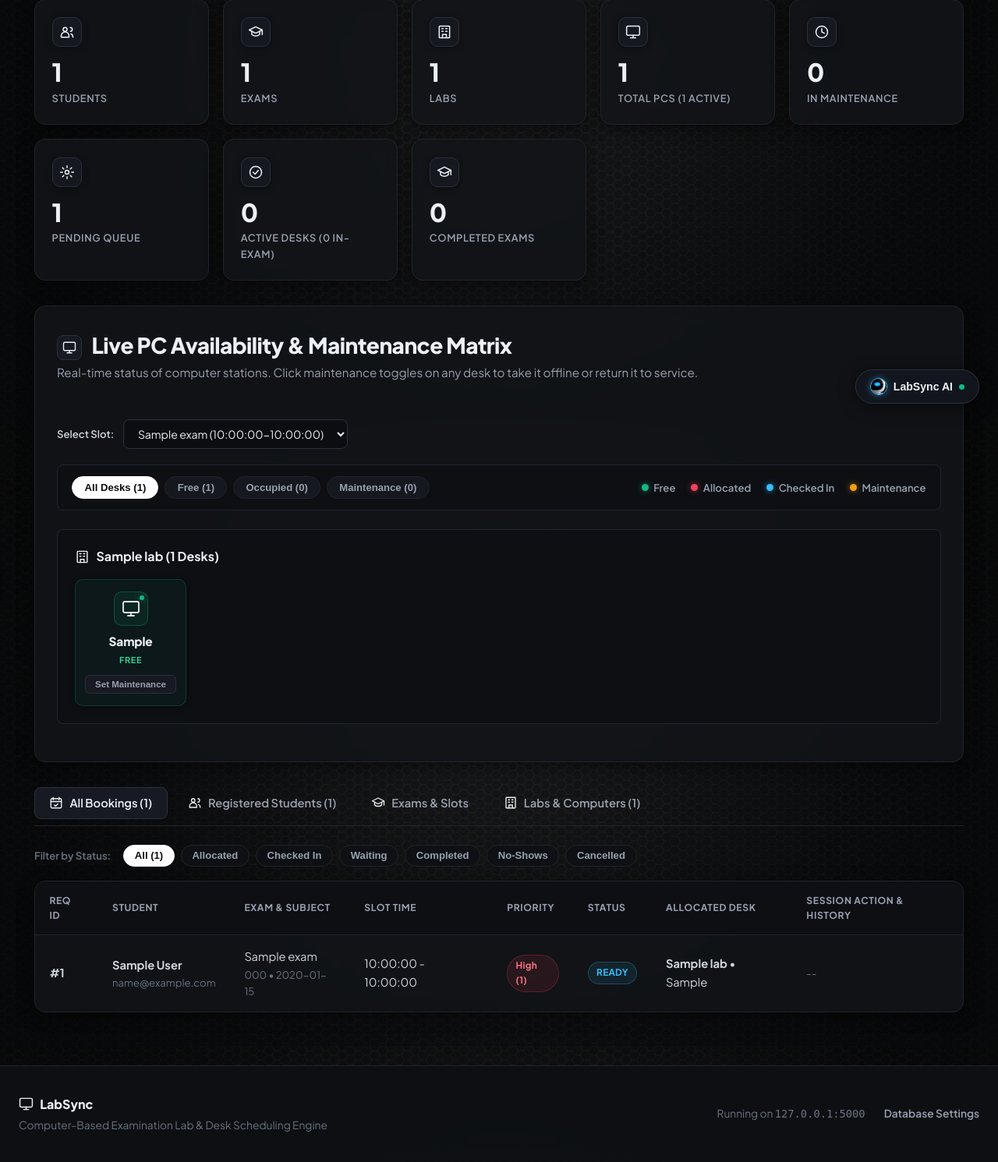
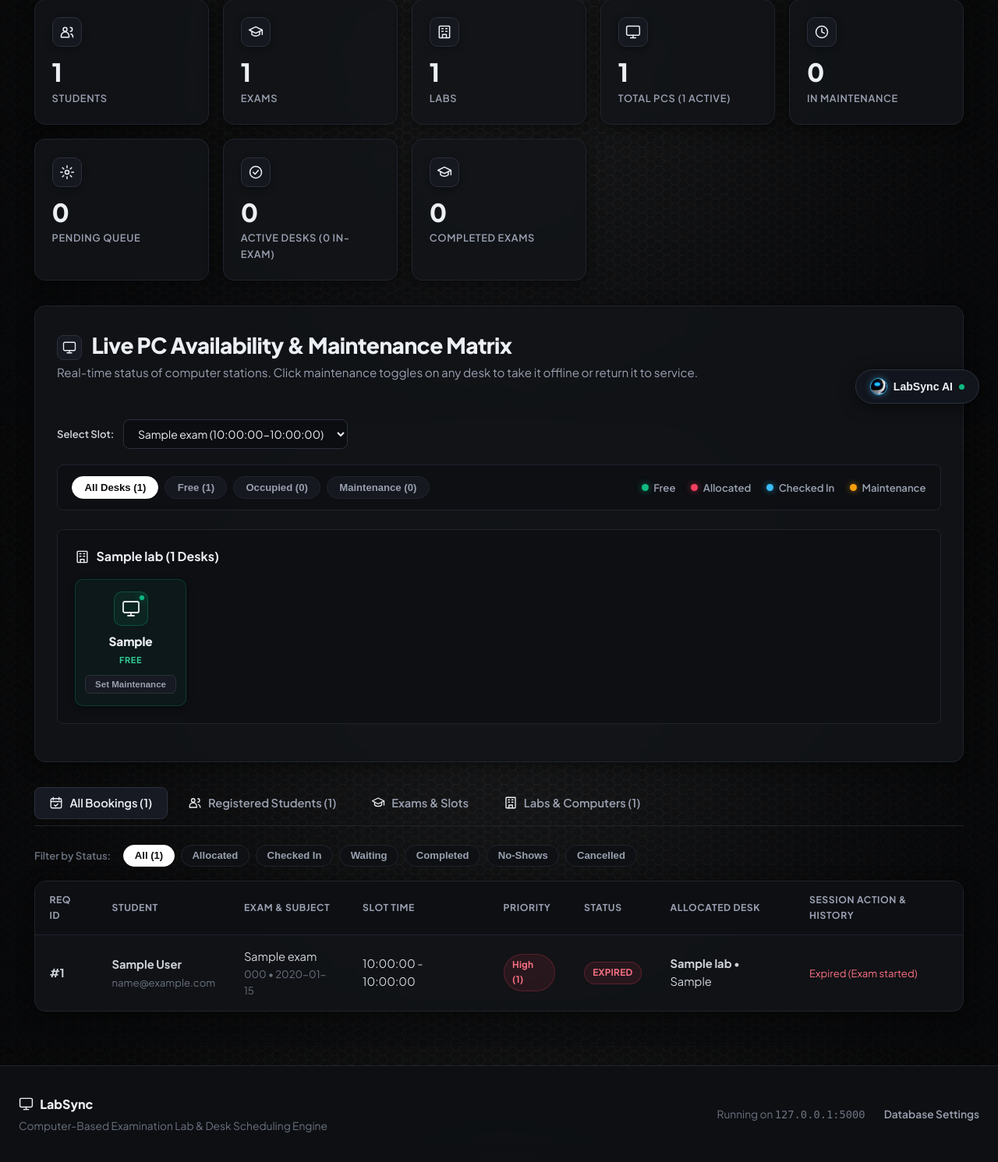
Before and after one commit to ishankukreti1/LabSync, a Flask app: page /admin/dashboard in a window 1280 px wide. Shown: the part 258-1749 px from the top of the page at 78% size. Run offline with Flask 3, Linux system fonts and the light colour scheme; the visitor is signed in with stand-in values (Sample User, id 1); tables that the repository leaves empty hold one stand-in row (values such as "Sample post"); data that the repository does not hold is empty.

Commit message:
fix: prevent past exam booking, enforce date validation, and auto-expire ended slots to free labs

```diff
--- a/app.py
+++ b/app.py
@@ -15,6 +15,7 @@ import urllib.request
 import urllib.error
 import re
 import time
+from datetime import datetime, date as dt_date
 from pathlib import Path
 
 # Flask calls the C++ bridge; all scheduling logic stays in C++.
@@ -51,15 +52,20 @@ def process_automatic_expiries():
     1. Releases computers when an exam ends (exam_date + end_time <= CURRENT_TIMESTAMP):
        Transactionally transitions allocations & requests to 'COMPLETED',
        records release_reason = 'EXAM_COMPLETED' and released_at = NOW().
-    2. Enforces check-in deadline for reservations (exam_date + start_time + deadline < CURRENT_TIMESTAMP):
-       Confirmed no-shows transition to 'NO_SHOW',
-       records release_reason = 'NO_SHOW_EXPIRY' and released_at = NOW().
-    3. Triggers C++ scheduler if desks were freed by no-shows, so waiting queue gets placed.
-    Returns: {'completed_count': int, 'noshow_count': int}
+       This immediately frees the lab computers for future sessions.
+    2. Releases reservations for confirmed no-shows past check-in deadline
+       (exam_date + start_time + deadline < CURRENT_TIMESTAMP):
+       Confirmed no-shows transition to 'NO_SHOW', records release_reason = 'NO_SHOW_EXPIRY',
+       and released_at = NOW().
+    3. Expires unallocated requests ('READY' or 'WAITING') whose exam slot has already started or ended:
+       Transactionally transitions requests to 'EXPIRED' so stale requests never linger in queue.
+    4. Automatically invokes C++ scheduler if desks were freed, allocating any waiting requests.
+    Returns: {'completed_count': int, 'noshow_count': int, 'expired_count': int}
     """
     conn = get_db_connection()
     completed_count = 0
     noshow_count = 0
+    expired_count = 0
     try:
         with conn.cursor() as cur:
             # Step 1: Release computers when exam ends
@@ -123,20 +129,41 @@ def process_automatic_expiries():
                       AND status = 'ALLOCATED'
                 """, req_ids)
 
+            # Step 3: Expire unallocated requests (READY or WAITING) whose exam slot has already started or ended
+            cur.execute("""
+                SELECT r.request_id
+                FROM requests r
+                JOIN slots s ON s.slot_id = r.slot_id
+                JOIN exams e ON e.exam_id = s.exam_id
+                WHERE r.status IN ('READY', 'WAITING')
+                  AND TIMESTAMP(e.exam_date, s.start_time) <= CURRENT_TIMESTAMP
+                FOR UPDATE
+            """)
+            stale_reqs = cur.fetchall()
+            if stale_reqs:
+                stale_ids = [r['request_id'] for r in stale_reqs]
+                expired_count = len(stale_ids)
+                format_stale = ','.join(['%s'] * expired_count)
+                cur.execute(f"""
+                    UPDATE requests
+                    SET status = 'EXPIRED'
+                    WHERE request_id IN ({format_stale})
+                """, stale_ids)
+
         conn.commit()
 
-        # If any no-shows freed desks, automatically invoke scheduler to allocate waiting requests
-        if noshow_count > 0:
+        # If any desks were freed, automatically invoke scheduler to allocate waiting requests
+        if noshow_count > 0 or completed_count > 0:
             try:
                 run_cpp_scheduler()
             except Exception:
                 pass
 
-        return {'completed_count': completed_count, 'noshow_count': noshow_count}
+        return {'completed_count': completed_count, 'noshow_count': noshow_count, 'expired_count': expired_count}
     except Exception as e:
         conn.rollback()
         app.logger.warning("Automatic expiry processing error: %s", e)
-        return {'completed_count': 0, 'noshow_count': 0, 'error': str(e)}
+        return {'completed_count': 0, 'noshow_count': 0, 'expired_count': 0, 'error': str(e)}
     finally:
         conn.close()
 
@@ -310,6 +337,7 @@ def _chatbot_context(user_id, role='student'):
                     cur.execute("""SELECT e.exam_name, e.subject_code, e.exam_date, s.start_time, s.end_time, s.capacity,
                                        (SELECT COUNT(*) FROM allocations a WHERE a.slot_id=s.slot_id AND a.status IN ('ALLOCATED', 'CHECKED_IN')) allocated
                                 FROM exams e JOIN slots s ON s.exam_id=e.exam_id
+                                WHERE TIMESTAMP(e.exam_date, s.start_time) > CURRENT_TIMESTAMP
                                 ORDER BY e.exam_date ASC, s.start_time ASC LIMIT 100""")
                     exams = cur.fetchall()
                     cur.execute("""SELECT e.exam_name, e.subject_code, e.exam_date, s.start_time, s.end_time, r.status,
@@ -769,13 +797,14 @@ def student_dashboard():
             cur.execute("SELECT student_id, name, email FROM students WHERE student_id = %s", (sid,))
             student = cur.fetchone()
 
-            # 2. Fetch available exams with their slots
+            # 2. Fetch available exams with their slots (only upcoming slots that have not yet started)
             cur.execute("""
                 SELECT e.exam_id, e.exam_name, e.subject_code, e.exam_date, e.priority AS exam_priority,
                        s.slot_id, s.start_time, s.end_time, s.capacity,
                        (SELECT COUNT(*) FROM allocations a WHERE a.slot_id = s.slot_id AND a.status IN ('ALLOCATED', 'CHECKED_IN')) AS allocated_count
                 FROM exams e
                 JOIN slots s ON s.exam_id = e.exam_id
+                WHERE TIMESTAMP(e.exam_date, s.start_time) > CURRENT_TIMESTAMP
                 ORDER BY e.exam_date ASC, s.start_time ASC
             """)
             slots_data = cur.fetchall()
@@ -900,14 +929,21 @@ def book_slot():
         flash("Please select an exam slot to book.", "error")
         return redirect(url_for('student_dashboard'))
 
+    try:
+        process_automatic_expiries()
+    except Exception:
+        pass
+
     conn = get_db_connection()
 
     try:
         with conn.cursor() as cur:
-
-            # Step 1: Get exam details for selected slot
-            cur.execute("""
-                SELECT s.exam_id, e.priority
+            # Step 1: Get exam details and verify slot has not started or ended
+            cur.execute("""
+                SELECT s.slot_id, s.exam_id, s.start_time, s.end_time, s.capacity,
+                       e.exam_name, e.subject_code, e.exam_date, e.priority,
+                       TIMESTAMPDIFF(SECOND, CURRENT_TIMESTAMP, TIMESTAMP(e.exam_date, s.start_time)) AS secs_until_start,
+                       TIMESTAMPDIFF(SECOND, CURRENT_TIMESTAMP, TIMESTAMP(e.exam_date, s.end_time)) AS secs_until_end
                 FROM slots s
                 JOIN exams e ON e.exam_id = s.exam_id
                 WHERE s.slot_id = %s
@@ -916,13 +952,21 @@ def book_slot():
             slot = cur.fetchone()
 
             if not slot:
-                flash("Selected slot does not exist.", "error")
+                flash("Selected exam slot does not exist.", "error")
+                return redirect(url_for('student_dashboard'))
+
+            # Reject if exam slot has already started or ended
+            if slot['secs_until_start'] is not None and slot['secs_until_start'] <= 0:
+                flash(
+                    f"Cannot book '{slot['exam_name']}': This exam slot has already started or ended ({slot['exam_date']} {slot['start_time']}).",
+                    "error"
+                )
                 return redirect(url_for('student_dashboard'))
 
             exam_id = slot['exam_id']
             priority = slot.get('priority', 2)
 
-            # Step 2: Prevent duplicate or completed exam bookings
+            # Step 2: Prevent duplicate or already completed exam bookings
             cur.execute("""
                 SELECT status
                 FROM requests
@@ -932,6 +976,7 @@ def book_slot():
                       'READY',
                       'WAITING',
                       'ALLOCATED',
+                      'CHECKED_IN',
                       'COMPLETED'
                   )
                 LIMIT 1
@@ -942,35 +987,61 @@ def book_slot():
             if existing:
                 if existing['status'] == 'COMPLETED':
                     flash(
-                        "You have already completed this exam. "
-                        "You cannot book it again.",
+                        "You have already completed this exam and cannot book it again.",
                         "error"
+                    )
+                elif existing['status'] in ('ALLOCATED', 'CHECKED_IN'):
+                    flash(
+                        "You already have an active desk allocation for this exam.",
+                        "warning"
                     )
                 else:
                     flash(
-                        "You have already booked this exam.",
+                        "You already have a booking request queued for this exam.",
                         "warning"
                     )
 
                 return redirect(url_for('student_dashboard'))
 
-            # Step 3: Create new booking request
+            # Step 3: Check remaining capacity for the slot
+            cur.execute("""
+                SELECT COUNT(*) AS total
+                FROM allocations
+                WHERE slot_id = %s AND status IN ('ALLOCATED', 'CHECKED_IN')
+            """, (slot_id,))
+            current_allocated = cur.fetchone()['total']
+
+            initial_status = 'WAITING' if current_allocated >= slot['capacity'] else 'READY'
+
+            # Step 4: Create new booking request
             cur.execute("""
                 INSERT INTO requests
                     (student_id, exam_id, slot_id, priority, status)
-                VALUES (%s, %s, %s, %s, 'READY')
-            """, (sid, exam_id, slot_id, priority))
+                VALUES (%s, %s, %s, %s, %s)
+            """, (sid, exam_id, slot_id, priority, initial_status))
 
             req_id = cur.lastrowid
 
         conn.commit()
 
-        flash(
-            f"Exam slot booked successfully "
-            f"(Request #{req_id})! "
-            "It is queued for desk allocation.",
-            "success"
-        )
+        # Step 5: Automatically trigger scheduler to allocate desk immediately if available
+        try:
+            run_cpp_scheduler()
+        except Exception:
+            pass
+
+        if initial_status == 'WAITING':
+            flash(
+                f"Booking for '{slot['exam_name']}' received (Request #{req_id})! "
+                "The slot is currently full, so you have been placed in the waiting queue.",
+                "warning"
+            )
+        else:
+            flash(
+                f"🎉 Exam slot for '{slot['exam_name']}' booked successfully (Request #{req_id})! "
+                "Desk allocation has been processed.",
+                "success"
+            )
 
     except Exception as e:
         conn.rollback()
@@ -1134,10 +1205,15 @@ def admin_dashboard():
             cur.execute("SELECT * FROM exams ORDER BY exam_date DESC")
             exams = cur.fetchall()
 
-            # Slots list
+            # Slots list with slot_status
             cur.execute("""
                 SELECT s.slot_id, s.exam_id, s.start_time, s.end_time, s.capacity,
                        e.exam_name, e.subject_code, e.exam_date,
+                       CASE
+                           WHEN CURRENT_TIMESTAMP > TIMESTAMP(e.exam_date, s.end_time) THEN 'ENDED'
+                           WHEN CURRENT_TIMESTAMP >= TIMESTAMP(e.exam_date, s.start_time) THEN 'IN_PROGRESS'
+                           ELSE 'UPCOMING'
+                       END AS slot_status,
                        (SELECT COUNT(*) FROM allocations a WHERE a.slot_id = s.slot_id AND a.status IN ('ALLOCATED', 'CHECKED_IN')) AS current_allocated
                 FROM slots s
                 JOIN exams e ON e.exam_id = s.exam_id
@@ -1218,6 +1294,9 @@ def admin_dashboard():
             """)
             registered_students = cur.fetchall()
 
+            cur.execute("SELECT COUNT(*) AS total FROM requests WHERE status = 'EXPIRED'")
+            expired_count = cur.fetchone()['total']
+
         stats = {
             "students": total_students,
             "exams": total_exams,
@@ -1229,7 +1308,8 @@ def admin_dashboard():
             "allocated": active_allocations,
             "checked_in": checked_in_count,
             "completed": completed_count,
-            "no_shows": noshow_count
+            "no_shows": noshow_count,
+            "expired": expired_count
         }
 
         return render_template(
@@ -1241,7 +1321,8 @@ def admin_dashboard():
             bookings=all_bookings,
             computers=all_computers,
             students=registered_students,
-            checkin_deadline_mins=getattr(Config, 'CHECKIN_DEADLINE_MINUTES', 15)
+            checkin_deadline_mins=getattr(Config, 'CHECKIN_DEADLINE_MINUTES', 15),
+            today=datetime.now().strftime('%Y-%m-%d')
         )
     finally:
         conn.close()
@@ -1254,12 +1335,30 @@ def add_exam():
     name = request.form.get('exam_name', '').strip()
     code = request.form.get('subject_code', '').strip()
     date = request.form.get('exam_date', '').strip()
-    priority = int(request.form.get('priority', 2))
+    priority_val = request.form.get('priority', '2')
 
     if not name or not code or not date:
         flash("Please provide exam name, subject code, and date.", "error")
         return redirect(url_for('admin_dashboard'))
 
+    try:
+        priority = int(priority_val)
+        if priority < 1 or priority > 3:
+            priority = 2
+    except (ValueError, TypeError):
+        priority = 2
+
+    # Enforce that exam date cannot be in the past
+    try:
+        exam_dt = datetime.strptime(date, '%Y-%m-%d').date()
+        today = dt_date.today()
+        if exam_dt < today:
+            flash(f"Exam date cannot be in the past ({date}). Please choose today or a future date.", "error")
+            return redirect(url_for('admin_dashboard'))
+    except (ValueError, TypeError):
+        flash("Invalid exam date format. Please use YYYY-MM-DD.", "error")
+        return redirect(url_for('admin_dashboard'))
+
     conn = get_db_connection()
     try:
         with conn.cursor() as cur:
@@ -1267,7 +1366,7 @@ def add_exam():
                 INSERT INTO exams (exam_name, subject_code, exam_date, priority)
                 VALUES (%s, %s, %s, %s)
             """, (name, code, date, priority))
-        flash(f"✅ Exam '{name}' added successfully!", "success")
+        flash(f"✅ Exam '{name}' ({code}) scheduled for {date} successfully!", "success")
     except Exception as e:
         flash(f"Failed to add exam: {str(e)}", "error")
     finally:
@@ -1281,20 +1380,41 @@ def add_slot():
     exam_id = request.form.get('exam_id')
     start_time = request.form.get('start_time', '').strip()
     end_time = request.form.get('end_time', '').strip()
-    capacity = int(request.form.get('capacity', 30))
+    capacity_val = request.form.get('capacity', '30')
+
+    try:
+        capacity = int(capacity_val)
+    except (ValueError, TypeError):
+        capacity = 0
 
     if not exam_id or not start_time or not end_time or capacity <= 0:
-        flash("Please provide valid exam, time, and positive capacity.", "error")
+        flash("Please provide valid exam, start/end times, and positive capacity.", "error")
         return redirect(url_for('admin_dashboard'))
 
+    if start_time >= end_time:
+        flash("Slot end time must be after start time.", "error")
+        return redirect(url_for('admin_dashboard'))
+
     conn = get_db_connection()
     try:
         with conn.cursor() as cur:
+            cur.execute("SELECT exam_id, exam_name, exam_date FROM exams WHERE exam_id = %s", (exam_id,))
+            exam = cur.fetchone()
+            if not exam:
+                flash("Selected exam does not exist.", "error")
+                return redirect(url_for('admin_dashboard'))
+
+            now = datetime.now()
+            exam_d = exam['exam_date']
+            if exam_d < now.date() or (exam_d == now.date() and str(end_time) <= now.strftime('%H:%M:%S')):
+                flash(f"Cannot create slot ({start_time} - {end_time}): This time slot has already passed for {exam_d}.", "error")
+                return redirect(url_for('admin_dashboard'))
+
             cur.execute("""
                 INSERT INTO slots (exam_id, start_time, end_time, capacity)
                 VALUES (%s, %s, %s, %s)
             """, (exam_id, start_time, end_time, capacity))
-        flash(f"✅ Slot ({start_time} - {end_time}) added successfully!", "success")
+        flash(f"✅ Slot ({start_time} - {end_time}) added to '{exam['exam_name']}' successfully!", "success")
     except Exception as e:
         flash(f"Failed to add slot: {str(e)}", "error")
     finally:
@@ -1517,7 +1637,8 @@ def admin_trigger_expiry():
     else:
         c = res.get('completed_count', 0)
         n = res.get('noshow_count', 0)
-        flash(f"⚡ Expiry sweep completed: {c} ended exam(s) released & marked COMPLETED, {n} no-show reservation(s) released.", "success")
+        x = res.get('expired_count', 0)
+        flash(f"⚡ Expiry sweep completed: {c} ended exam(s) freed & marked COMPLETED, {n} no-show reservation(s) released, {x} stale request(s) expired.", "success")
     return redirect(url_for('admin_dashboard'))
 
 
@@ -1619,6 +1740,13 @@ def complete_entire_slot(slot_id):
                 SET status = 'COMPLETED'
                 WHERE slot_id = %s AND status IN ('ALLOCATED', 'CHECKED_IN')
             """, (slot_id,))
+
+            # Also expire any requests for this slot that were still in waiting queue
+            cur.execute("""
+                UPDATE requests
+                SET status = 'EXPIRED'
+                WHERE slot_id = %s AND status IN ('READY', 'WAITING')
+            """, (slot_id,))
         conn.commit()
         try:
             run_cpp_scheduler()
@@ -1637,6 +1765,10 @@ def complete_entire_slot(slot_id):
 # PC Availability API (for interactive live filter)
 @app.route('/api/pc-availability/<int:slot_id>')
 def api_pc_availability(slot_id):
+    try:
+        process_automatic_expiries()
+    except Exception:
+        pass
     conn = get_db_connection()
     try:
         with conn.cursor() as cur:
--- a/templates/admin_dashboard.html
+++ b/templates/admin_dashboard.html
@@ -204,6 +204,8 @@
                                 <span class="badge badge-purple">COMPLETED</span>
                             {% elif b.status == 'NO_SHOW' %}
                                 <span class="badge badge-danger">NO-SHOW</span>
+                            {% elif b.status == 'EXPIRED' %}
+                                <span class="badge badge-rose">EXPIRED</span>
                             {% else %}
                                 <span class="badge badge-neutral">CANCELLED</span>
                             {% endif %}
@@ -241,6 +243,8 @@
                                 <span class="text-muted text-sm">Completed & Released {% if b.release_reason %}({{ b.release_reason }}){% endif %}</span>
                             {% elif b.status == 'NO_SHOW' %}
                                 <span class="text-rose text-sm">Expired No-Show {% if b.release_reason %}({{ b.release_reason }}){% endif %}</span>
+                            {% elif b.status == 'EXPIRED' %}
+                                <span class="text-rose text-sm">Expired (Exam started)</span>
                             {% elif b.status == 'CANCELLED' %}
                                 <span class="text-muted text-sm">Cancelled {% if b.release_reason %}({{ b.release_reason }}){% endif %}</span>
                             {% else %}
@@ -276,7 +280,8 @@
                     </div>
                     <div class="form-group">
                         <label class="form-label">Exam Date</label>
-                        <input type="date" name="exam_date" class="form-input" required>
+                        <input type="date" name="exam_date" id="admin_exam_date" class="form-input" min="{{ today }}" required>
+                        <small class="text-muted text-xs">Exams cannot be scheduled on past dates (min: {{ today }}).</small>
                     </div>
                     <div class="form-group">
                         <label class="form-label">Default Priority (1-3)</label>
@@ -299,7 +304,7 @@
                         <label class="form-label">Select Exam</label>
                         <select name="exam_id" class="form-input" required>
                             {% for e in exams %}
-                                <option value="{{ e.exam_id }}">{{ e.exam_name }} ({{ e.subject_code }})</option>
+                                <option value="{{ e.exam_id }}">{{ e.exam_name }} ({{ e.subject_code }} &bull; {{ e.exam_date }})</option>
                             {% endfor %}
                         </select>
                     </div>
@@ -326,8 +331,9 @@
                 <table class="custom-table">
                     <thead>
                         <tr>
-                            <th>Exam</th>
+                            <th>Exam & Subject</th>
                             <th>Time</th>
+                            <th>Slot Status</th>
                             <th>Allocated / Capacity</th>
                             <th>Slot Action</th>
                         </tr>
@@ -335,13 +341,29 @@
                     <tbody>
                         {% for s in slots %}
                         <tr>
-                            <td><strong>{{ s.exam_name }}</strong> ({{ s.subject_code }})</td>
+                            <td>
+                                <strong>{{ s.exam_name }}</strong> ({{ s.subject_code }})
+                                <span class="text-muted block text-sm">&bull; {{ s.exam_date }}</span>
+                            </td>
                             <td>{{ s.start_time }} - {{ s.end_time }}</td>
+                            <td>
+                                {% if s.slot_status == 'UPCOMING' %}
+                                    <span class="badge badge-success">Upcoming</span>
+                                {% elif s.slot_status == 'IN_PROGRESS' %}
+                                    <span class="badge badge-cyan">In Progress</span>
+                                {% else %}
+                                    <span class="badge badge-neutral">Ended</span>
+                                {% endif %}
+                            </td>
                             <td>{{ s.current_allocated }} / {{ s.capacity }}</td>
                             <td>
-                                <form method="POST" action="{{ url_for('complete_entire_slot', slot_id=s.slot_id) }}" onsubmit="return confirm('Complete all allocations for this entire slot? This will free all PCs.');">
-                                    <button type="submit" class="btn btn-outline-purple btn-sm">Complete Entire Slot</button>
+                                {% if s.current_allocated > 0 %}
+                                <form method="POST" action="{{ url_for('complete_entire_slot', slot_id=s.slot_id) }}" onsubmit="return confirm('Complete all allocations for this entire slot? This will free all {{ s.current_allocated }} desk(s).');">
+                                    <button type="submit" class="btn btn-outline-purple btn-sm">Free Desks (Complete)</button>
                                 </form>
+                                {% else %}
+                                    <span class="text-muted text-sm">All Desks Free</span>
+                                {% endif %}
                             </td>
                         </tr>
                         {% endfor %}
```
Also changed, not shown: templates/student_dashboard.html (+4 -4 lines).
